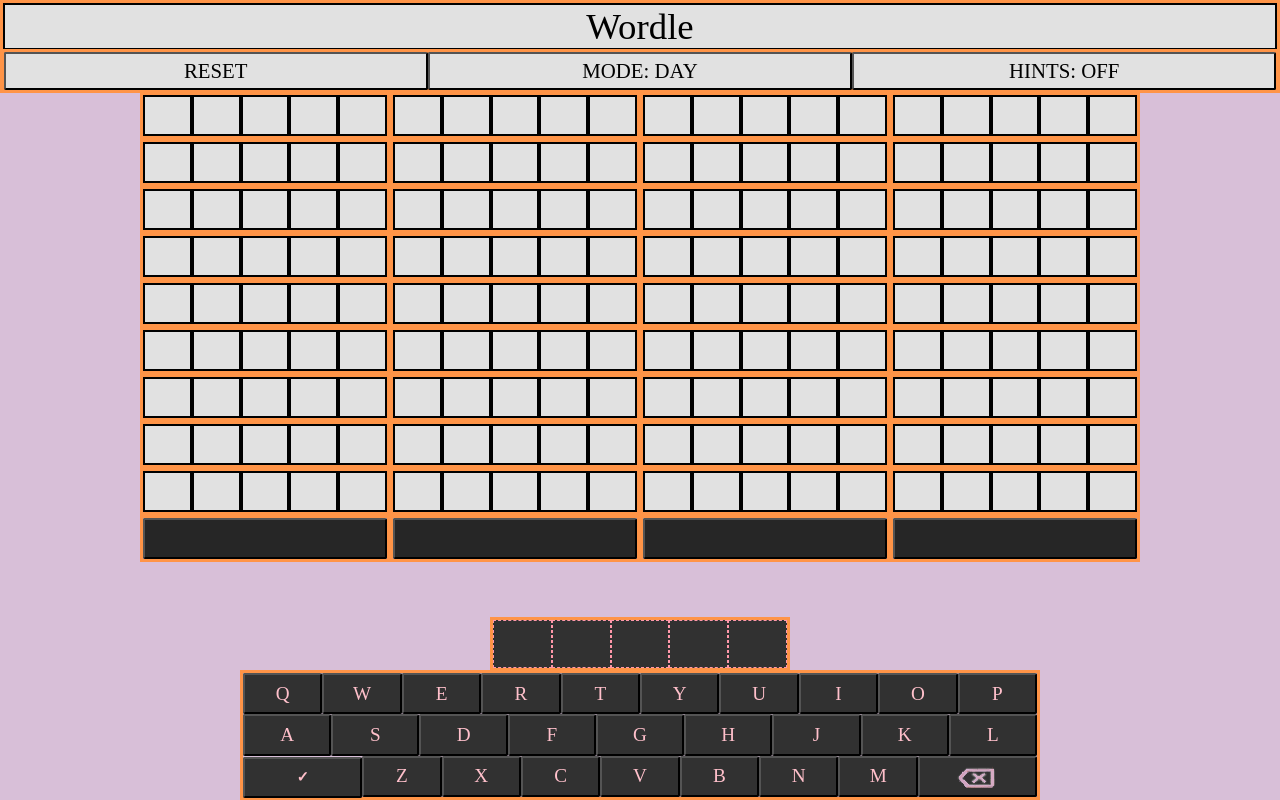
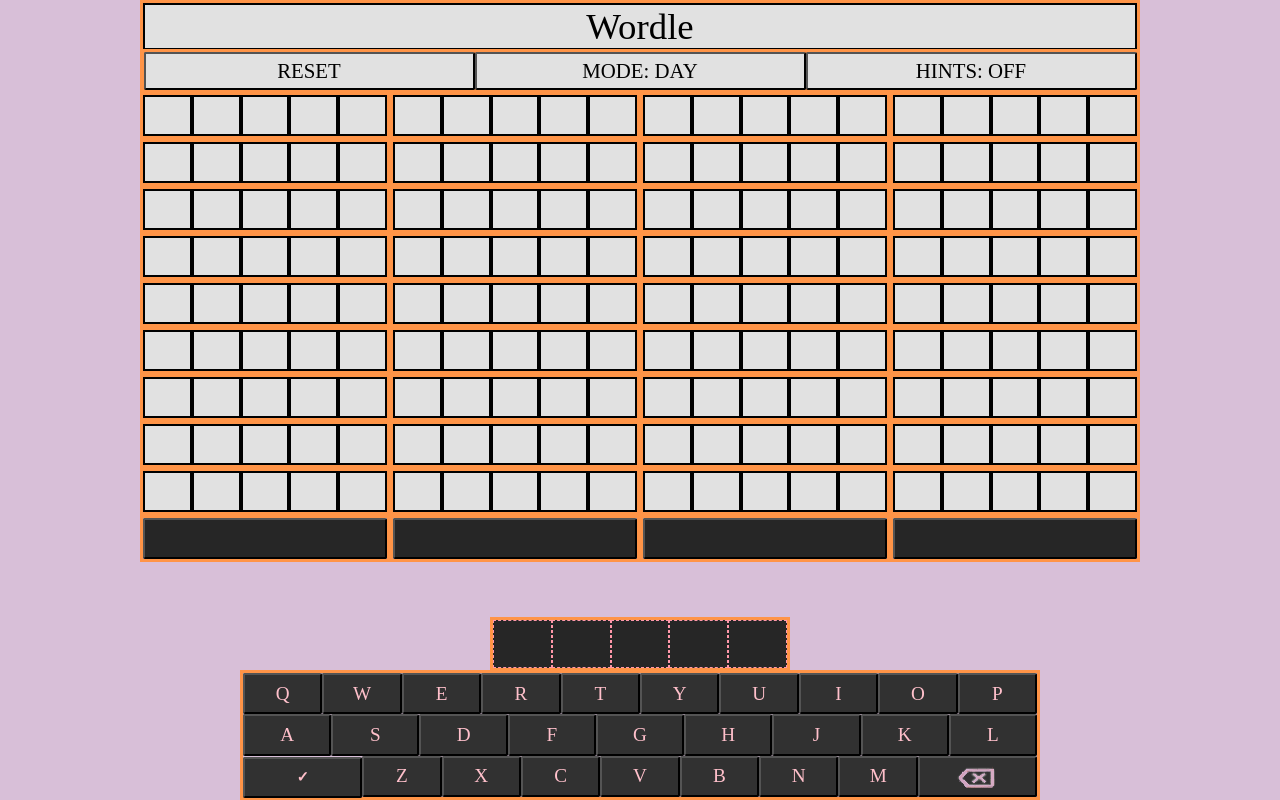
Before and after one commit to ajbarga/word-game, a React (Create React App) app: page / in a window 1280 px wide. Built offline with nearby package versions, Linux system fonts and the light colour scheme.

Commit message:
Test new listeners

```diff
--- a/src/App.tsx
+++ b/src/App.tsx
@@ -18,6 +18,7 @@ interface Wordle
     colors: number[][][];
     darkMode: boolean;
     hints: boolean;
+    windowSmall: boolean;
 }
 
 let App: WordleApp;
@@ -34,6 +35,8 @@ const oneRow: string[] = [eR, eR, eR, eR, eR, eR, eR, eR, eR];
 //default row color array
 const nC: number[] = [-2, -2, -2, -2, -2];
 const emptyColors: number[][] = [nC, nC, nC, nC, nC, nC, nC, nC, nC];
+
+const SMALL: number = 500;
 
 class WordleApp extends Component<{}, Wordle>
 {
@@ -61,7 +64,8 @@ class WordleApp extends Component<{}, Wordle>
         WordList = this._wordList;
 
         this.setupInterface();
-        this.state = ({ rows: Rows, colors: BoxColors, wordList: WordList, darkMode: false, responseColor: 'plain', hints: false, inputValue: ['1', '1', '1', '1', '1'] });
+        window.addEventListener('resize', ()=>{App.setState({windowSmall: window.innerWidth < SMALL})});
+        this.state = ({ rows: Rows, colors: BoxColors, wordList: WordList, darkMode: false, responseColor: 'plain', hints: false, inputValue: ['1', '1', '1', '1', '1'], windowSmall: window.innerWidth < SMALL });
     }
 
     private makeGuess (guessVal: string): void
@@ -172,7 +176,7 @@ class WordleApp extends Component<{}, Wordle>
                     <input type='button' className='headerButton'
                         onClick={(e) => { App.reset(); App.disable(e); }} value={'RESET'} />
                     <input type='button' className='headerButton'
-                        onClick={(e) => { App.swapColorMode(); App.disable(e); }} value={'MODE: ' + (App.state.darkMode ? 'NIGHT' : 'DAY')} />
+                        onClick={(e) => { App.swapColorMode(); App.disable(e); }} value={(App.state.windowSmall ? '' : 'MODE: ') + (App.state.darkMode ? 'NIGHT' : 'DAY')} />
                     <input type='button' className='headerButton'
                         onClick={(e) => { App.swapHintState(); App.disable(e); }} value={'HINTS: ' + (App.state.hints ? 'ON' : 'OFF')} />
                 </div>
--- a/src/css/App.css
+++ b/src/css/App.css
@@ -60,8 +60,11 @@ div
 
         div.container.headerBox
         {
+            left: 50%;
+            transform: translateX(-50%);
             min-width: 250px;
             width: 100%;
+            max-width: 1000px;
             position: fixed;
             background-color: rgb(255, 148, 71);
         }
@@ -82,8 +85,8 @@ div
 
     div#input.container.wordContainer
     {
-        background-color: #313131;
-        color: #FFC0CB;
+        background-color: #262626;;
+
         position: fixed;
         bottom: 129px;
         height: 54px;
@@ -94,12 +97,6 @@ div
         transform: translateX(-50%);
         font-size: 125%;
     }
-
-        div#input.container.wordContainer.dm
-        {
-            background-color: transparent;
-            color: #FFC0CB
-        }
 
 p
 {
--- a/src/css/Keyboard.css
+++ b/src/css/Keyboard.css
@@ -86,7 +86,7 @@ input {
         font-family: "Times New Roman", serif;
         width:33.3%;
         height: 38px;
-        min-width: 132px;
+
         border-color: #000000;
         background-color: rgb(225, 225, 225)
     }
```
